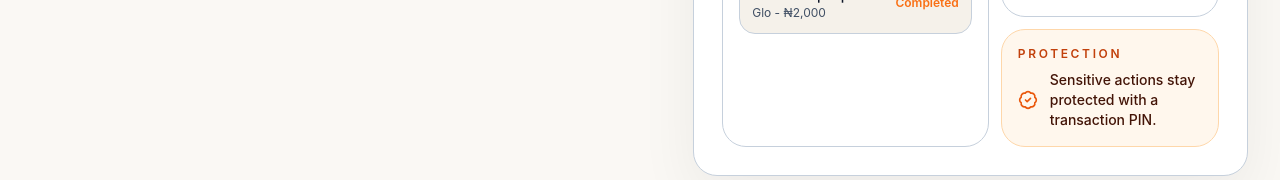
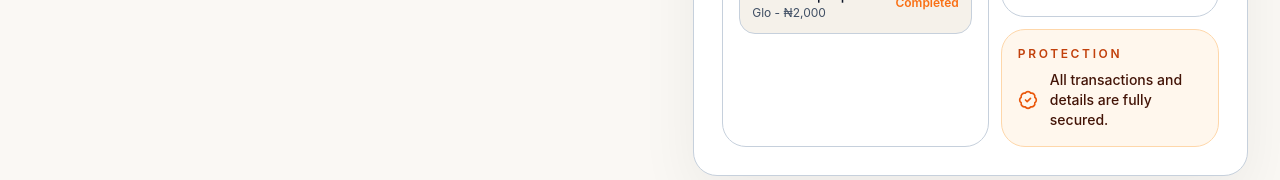
Before and after one commit to mustaphamelemustapha/VTU, a Next.js app in the folder vtu-web-next/: page / in a window 1280 px wide. Shown: the part 758-938 px from the top of the page. Built offline with nearby package versions, Linux system fonts and the light colour scheme.

Commit message:
refactor: update FAQ and security feature descriptions to reflect transition away from transaction PINs

```diff
--- a/vtu-web-next/src/components/landing-page.jsx
+++ b/vtu-web-next/src/components/landing-page.jsx
@@ -116,7 +116,7 @@ const faqs = [
   },
   {
     q: 'How fast is mobile data delivery?',
-    a: 'Almost instant! As soon as you confirm your purchase with your transaction PIN, we process it and the data plan is delivered to your phone line within seconds.',
+    a: 'Almost instant! As soon as you confirm your purchase, we process it and the data plan is delivered to your phone line within seconds.',
   },
   {
     q: 'What happens if a transaction fails?',
@@ -124,7 +124,7 @@ const faqs = [
   },
   {
     q: 'Is my wallet balance safe?',
-    a: 'Absolutely. We take security very seriously. All sensitive actions—including payments and data purchases—are protected by your personal 4-digit transaction PIN, ensuring only you can spend your funds.',
+    a: 'Absolutely. We take security very seriously. Your account and wallet transactions are protected by industry-standard encryption, secure passwords, and active session tokens, ensuring only you can access and spend your funds.',
   },
   {
     q: 'Can I view receipts?',
@@ -420,7 +420,7 @@ function Hero() {
                     <div className="text-xs font-semibold uppercase tracking-[0.22em] text-orange-700 dark:text-orange-400">Protection</div>
                     <div className="mt-2 flex items-center gap-3 text-sm text-orange-950 dark:text-orange-200 font-medium">
                       <BadgeCheck className="h-5 w-5 shrink-0 text-orange-600 dark:text-orange-400" />
-                      Sensitive actions stay protected with a transaction PIN.
+                      All transactions and details are fully secured.
                     </div>
                   </div>
                 </div>
```
